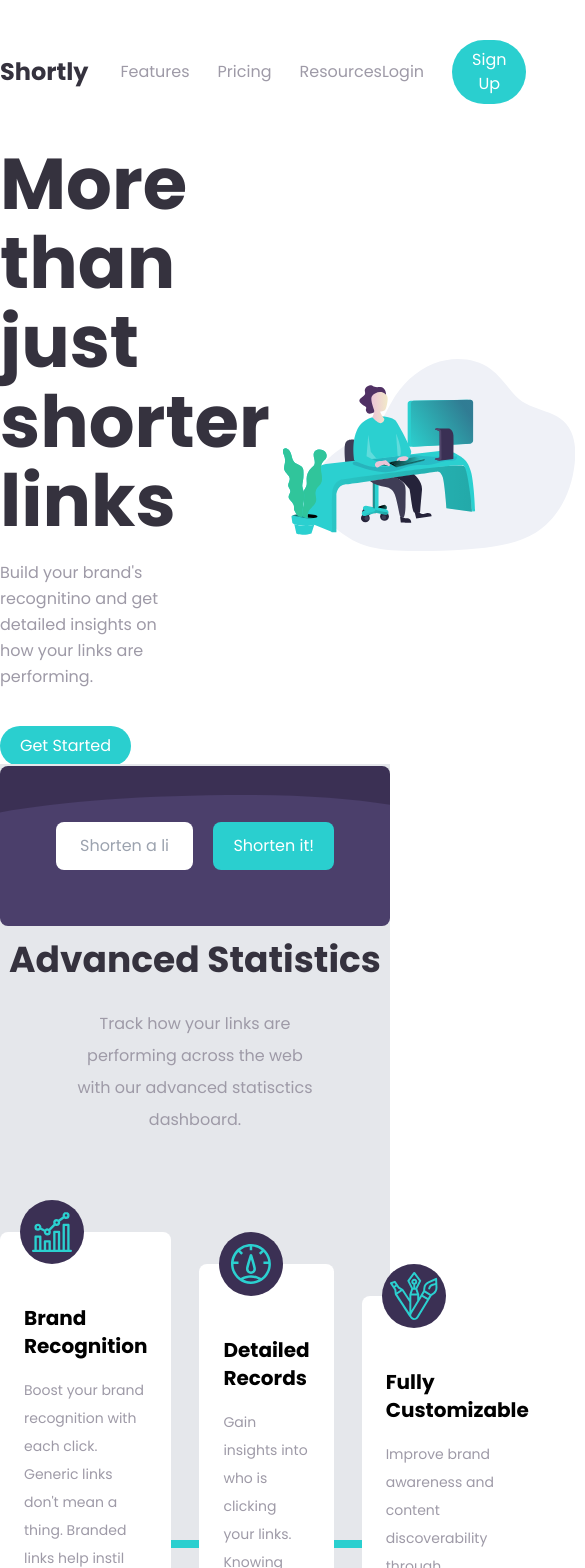
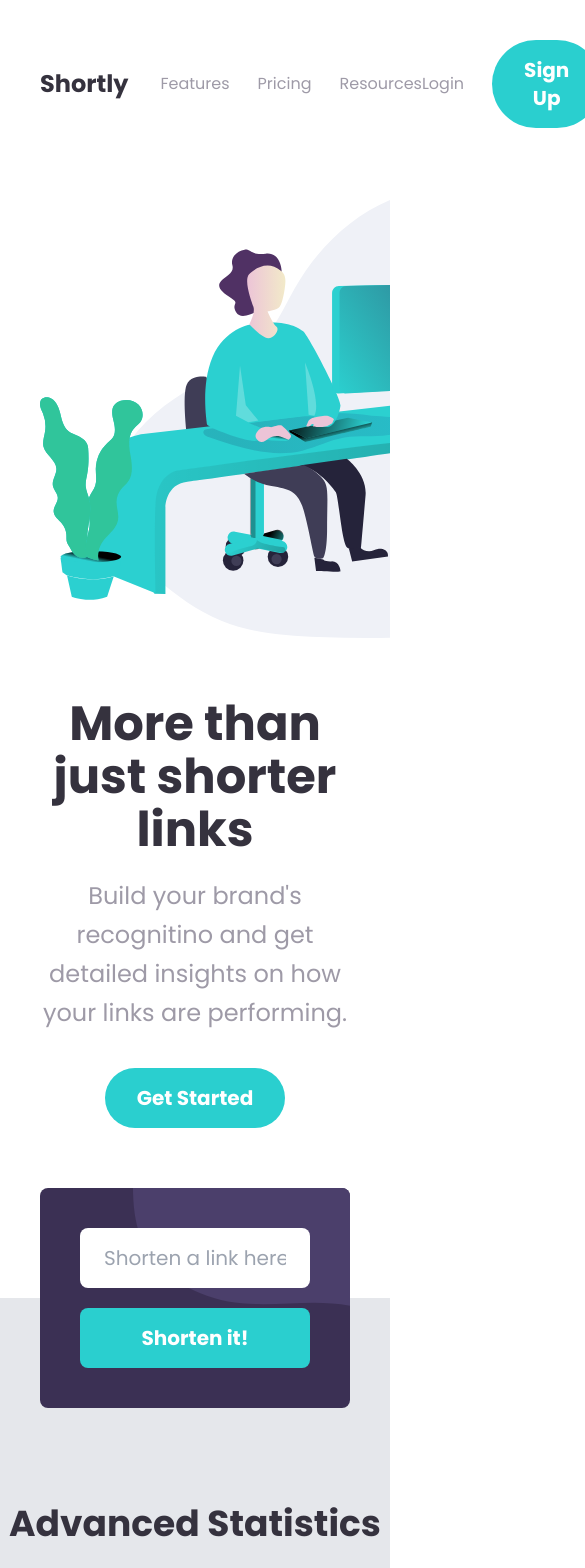
Before and after one commit to radoRandriamahandry/url-shorening, a Vue app: page / in a window 390 px wide. Shown: the top 1568 px of the page, 585 px wide, since content can reach past the window. Built offline with nearby package versions, Linux system fonts and the light colour scheme.

Commit message:
mobile: finish style hero secion

```diff
--- a/src/components/Home.vue
+++ b/src/components/Home.vue
@@ -2,7 +2,18 @@
   <HeroSection />
   <main class="bg-gray-200 relative -mt-[250px] h-screen">
     <!-- This div overlap the hero section -->
-    <div class="h-[80px] bg-gray-200 w-screen absolute -top-20"></div>
+    <div
+      class="
+        h-[120px]
+        md:h-[80px]
+        bg-gray-200
+        w-screen
+        absolute
+        md:-top-20
+        top-[-110px]
+      "
+    ></div>
+    <!-- End of the overlap -->
     <section class="grid max-w-screen-lg py-24 mx-auto place-content-center">
       <h2 class="text-4xl font-bold text-center text-neutral-dark-blue">
         Advanced Statistics
--- a/src/components/UI/ShortenInput.vue
+++ b/src/components/UI/ShortenInput.vue
@@ -1,26 +1,22 @@
 <template>
   <section
-    class="
-      bg-primary-violet
-      max-w-screen-lg
-      mx-auto
-      w-full
-      grid
-      place-items-center
-      rounded-lg
-      z-10
-    "
-    style="
-      background-image: url('/src/assets/images/desktop/bg-shorten-desktop.svg');
-    "
+    class="z-10 grid w-full max-w-screen-lg px-10 mx-auto  xl:px-0 place-items-center sm:mt-0"
   >
-    <div class="w-full p-14 flex gap-5">
+    <div
+      class="relative flex flex-col w-full gap-5 p-10 overflow-hidden rounded-lg  md:bg-desktop-shorten md:bg-cover bg-primary-violet md:flex-row md:p-14"
+    >
+      <img
+        class="absolute top-0 right-0 z-0 w-[70%] md:hidden"
+        src="/src/assets/images/mobile/bg-shorten-mobile.svg"
+        alt=""
+        srcset=""
+      />
       <input
         type="text"
         placeholder="Shorten a link here..."
-        class="px-6 w-full rounded-lg"
+        class="z-10 w-full px-6 py-4 text-xl rounded-lg md:text-base md:py-3"
       />
-      <button class="btn rounded-lg flex-shrink-0 py-3">Shorten it!</button>
+      <button class="z-10 flex-shrink-0 rounded-lg btn">Shorten it!</button>
     </div>
   </section>
 </template>
--- a/src/components/UI/TheNavBar.vue
+++ b/src/components/UI/TheNavBar.vue
@@ -1,18 +1,10 @@
 <template>
   <div
-    class="
-      flex
-      justify-between
-      max-w-screen-lg
-      w-full
-      mx-auto
-      items-center
-      py-10
-    "
+    class="flex items-center justify-between w-full max-w-screen-lg px-10 py-10 mx-auto  xl:px-0"
   >
-    <div class="flex gap-8 items-center">
-      <h3 class="logo font-bold text-2xl text-neutral-dark-blue">Shortly</h3>
-      <nav class="flex gap-7 font-medium text-neutral-violet">
+    <div class="flex items-center gap-8">
+      <h3 class="text-2xl font-bold logo text-neutral-dark-blue">Shortly</h3>
+      <nav class="flex font-medium gap-7 text-neutral-violet">
         <router-link class="hover:text-neutral-dark-violet" to="#"
           >Features</router-link
         >
@@ -26,11 +18,11 @@
     </div>
     <div class="flex gap-7">
       <button
-        class="text-neutral-violet font-medium hover:text-neutral-dark-violet"
+        class="font-medium text-neutral-violet hover:text-neutral-dark-violet"
       >
         Login
       </button>
-      <button class="btn rounded-full">Sign Up</button>
+      <button class="rounded-full btn">Sign Up</button>
     </div>
   </div>
 </template>
--- a/src/components/layouts/HeroSection.vue
+++ b/src/components/layouts/HeroSection.vue
@@ -1,20 +1,42 @@
 <template>
-  <header class="h-screen flex flex-col">
+  <header class="flex flex-col gap-5 md:h-screen">
     <TheNavBar />
-    <section class="max-w-screen-lg grid mx-auto h-full grid-cols-5">
-      <div class="flex flex-col justify-center gap-5 col-span-3">
-        <h1 class="text-7xl font-bold leading-[1.1em] text-neutral-dark-blue">
+    <!-- Only show on small screen -->
+    <div class="w-auto pb-10 pl-10 md:hidden">
+      <img
+        class="relative object-cover h-[450px] object-left"
+        src="/src/assets/images/illustration-working.svg"
+        alt="Working illustration"
+      />
+    </div>
+    <!-- end -->
+    <section
+      class="relative grid h-full max-w-screen-lg px-10 pb-10 mx-auto  md:pb-0 md:grid-cols-5 xl:px-0"
+    >
+      <div
+        class="flex flex-col justify-center gap-5 text-center  md:col-span-2 lg:col-span-3 md:text-left"
+      >
+        <h1
+          class="
+            xl:text-7xl
+            md:text-4xl
+            text-5xl
+            font-bold
+            leading-[1.1em]
+            text-neutral-dark-blue
+          "
+        >
           More than just shorter links
         </h1>
-        <p class="w-3/4 leading-relaxed">
+        <p class="text-2xl leading-relaxed md:text-base lg:w-3/4">
           Build your brand's recognitino and get detailed insights on how your
           links are performing.
         </p>
         <div class="mt-4">
-          <button class="btn rounded-full">Get Started</button>
+          <button class="rounded-full btn">Get Started</button>
         </div>
       </div>
-      <div class="flex items-center">
+      <div class="items-center hidden md:flex">
         <img
           class="absolute transform scale-75"
           src="/src/assets/images/illustration-working.svg"
--- a/src/index.css
+++ b/src/index.css
@@ -10,7 +10,7 @@
     @apply overflow-x-hidden;
   }
   .btn {
-    @apply bg-primary-cyan text-white px-5 py-2  hover:opacity-80;
+    @apply px-8 py-4 text-xl font-semibold text-white md:py-3 md:px-5 bg-primary-cyan md:font-normal md:text-base hover:opacity-80;
   }
   p {
     @apply text-neutral-violet;
--- a/tailwind.config.js
+++ b/tailwind.config.js
@@ -19,6 +19,12 @@ module.exports = {
           "dark-violet": "hsl(260, 8%, 14%)",
         },
       },
+      backgroundImage: {
+        "desktop-shorten":
+          "url('/src/assets/images/desktop/bg-shorten-desktop.svg')",
+        "mobile-shorten":
+          "url('/src/assets/images/mobile/bg-shorten-mobile.svg')",
+      },
     },
   },
   variants: {
```
